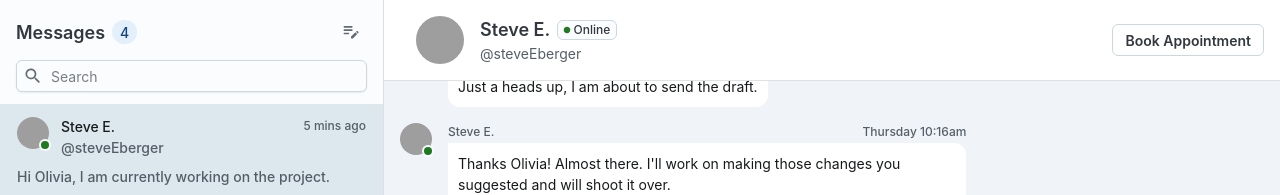
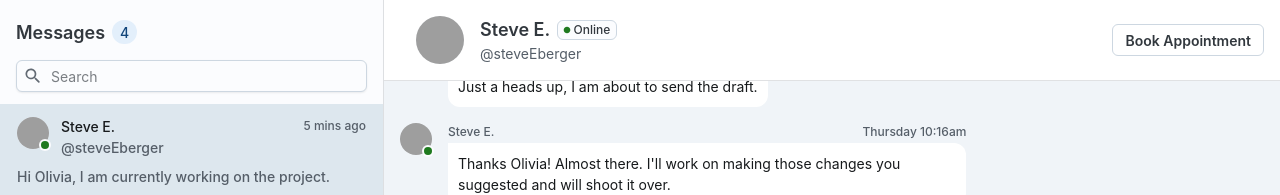
Before and after one commit to anshuman0427/client_sereneminds, a React (Create React App) app: page /chat in a window 1280 px wide. Shown: the top 195 px of the page. Built offline with nearby package versions, Linux system fonts and the light colour scheme; grey boxes are pictures that could not be loaded.

Commit message:
first commit

```diff
--- a/src/components/chats/ChatsPane.js
+++ b/src/components/chats/ChatsPane.js
@@ -4,7 +4,6 @@ import Sheet from '@mui/joy/Sheet';
 import Typography from '@mui/joy/Typography';
 import { Box, Chip, IconButton, Input } from '@mui/joy';
 import List from '@mui/joy/List';
-import EditNoteRoundedIcon from '@mui/icons-material/EditNoteRounded';
 import SearchRoundedIcon from '@mui/icons-material/SearchRounded';
 import CloseRoundedIcon from '@mui/icons-material/CloseRounded';
 import ChatListItem from './ChatListItem';
@@ -50,7 +49,7 @@ export default function ChatsPane(props) {
           size="sm"
           sx={{ display: { xs: 'none', sm: 'unset' } }}
         >
-          <EditNoteRoundedIcon />
+
         </IconButton>
         <IconButton
           variant="plain"
```
